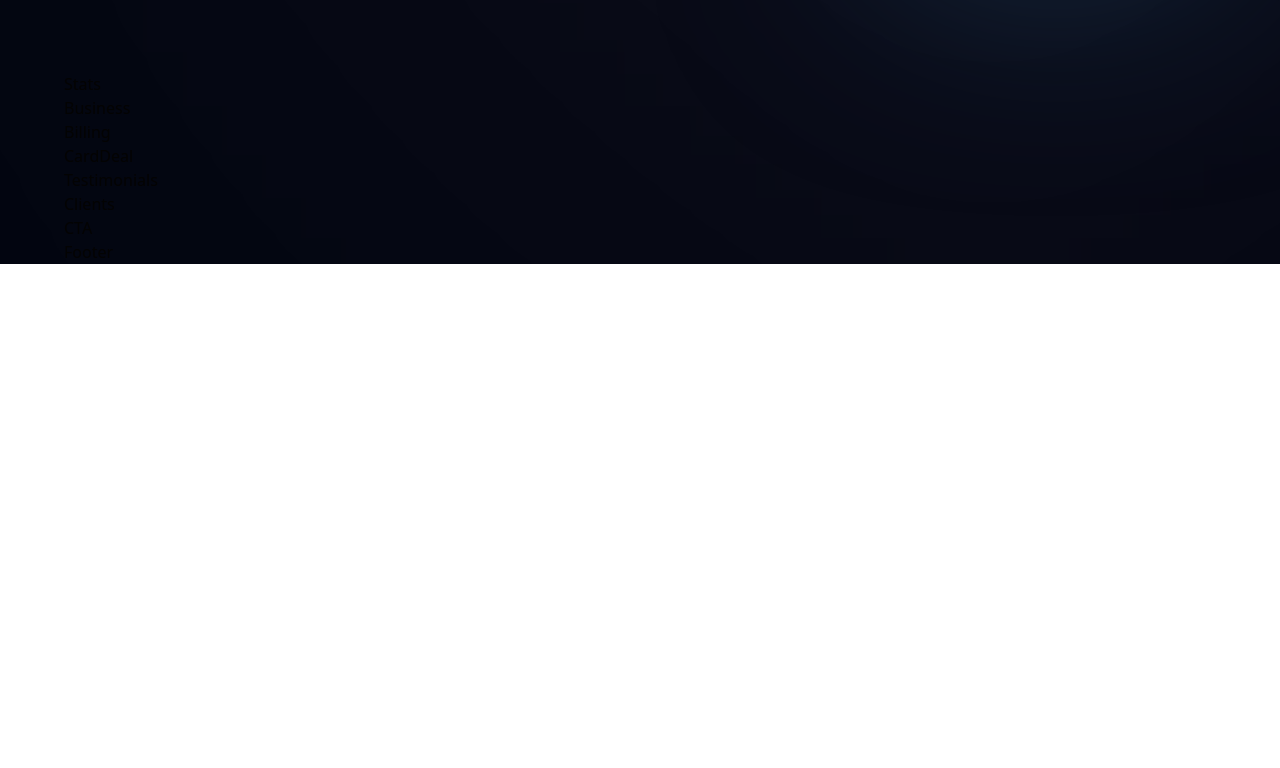
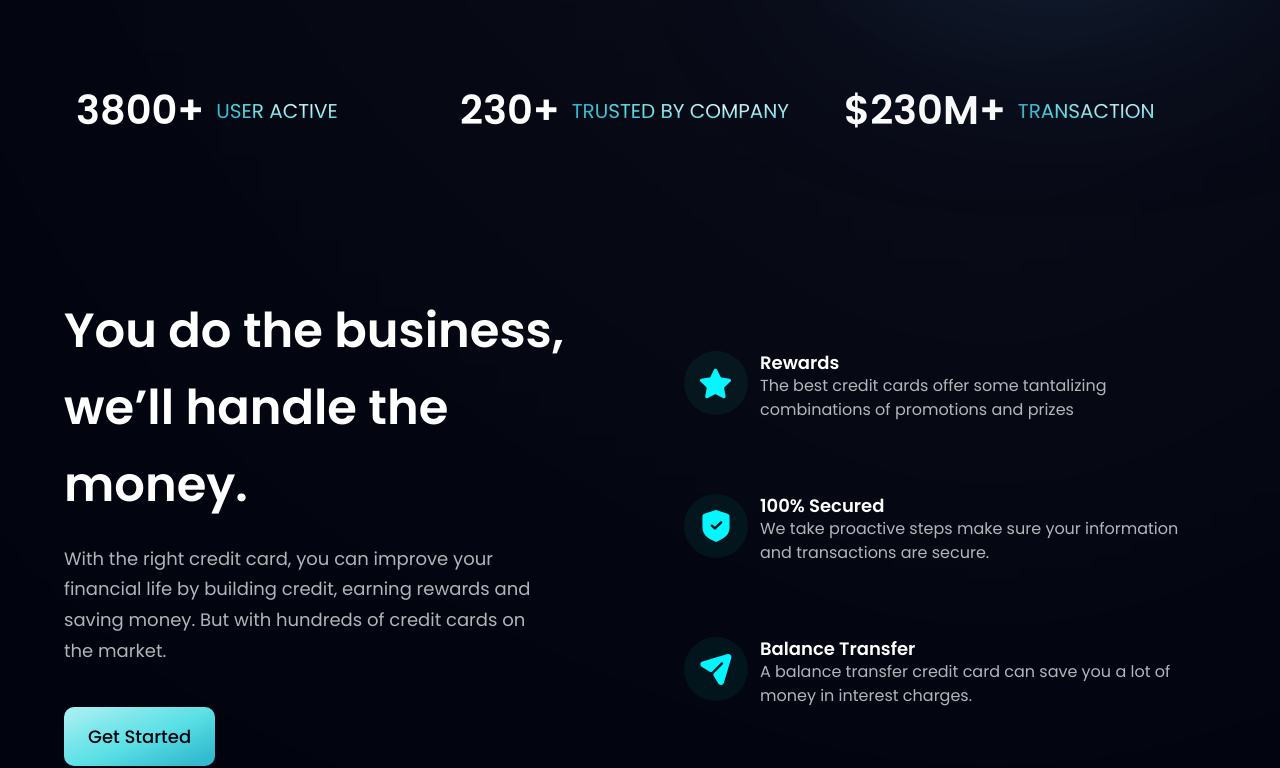
Before and after one commit to iyngraha/react-project, a React (Vite) app: page / in a window 1280 px wide. Shown: the part 716-1484 px from the top of the page. Before the commit the page ends 980 px from the top, so only its background shows below. Built offline with nearby package versions, Linux system fonts and the light colour scheme.

Commit message:
initial commit

```diff
--- a/src/components/Business.jsx
+++ b/src/components/Business.jsx
@@ -1,9 +1,43 @@
-import React from 'react'
+import { features } from "../constants";
+import styles, { layout } from "../style";
+import Button from "./Button";
+
+const FeatureCard = ({ icon, title, content, index }) => (
+  <div className={`flex flex-row p-6 rounded-[20px] ${index !== features.length - 1 ? "mb-6" : "mb-0"} feature-card`}>
+    <div className={`w-[64px] h-[64px] rounded-full ${styles.flexCenter} bg-dimBlue`}>
+      <img src={icon} alt="icon" className="w-[50%] h-[50%] object-contain" />
+    </div>
+    <div className="flex-1 flex flex-col ml-3">
+      <h4 className="font-poppins font-semibold text-white text-[18px] leading-[23px]">
+        {title}
+      </h4>
+      <p className="font-poppins font-normal text-dimWhite text-[16px] leading-[24px]">
+        {content}
+      </p>
+    </div>
+  </div>
+)
 
 const Business = () => {
   return (
-    <div>Business</div>
+    <section id="features" className={layout.section}>
+      <div className={layout.sectionInfo}>
+        <h2 className={styles.heading2}>
+        You do the business, <br className="sm:block hidden"/> we’ll handle the money.
+        </h2>
+        <p className={`${styles.paragraph} max-w-[470px] mt-5`}>
+        With the right credit card, you can improve your financial life by building credit, earning rewards and saving money. But with hundreds of credit cards on the market.
+        </p>
+        <Button styles="mt-10"/>
+      </div>
+
+      <div className={`${layout.sectionImg} flex-col`}>
+        {features.map((feature, index) => (
+          <FeatureCard key={feature.id} {...feature} index={index}/>
+        ))}
+      </div>
+    </section>
   )
 }
 
-export default Business
+export default Business;
--- a/src/components/Button.jsx
+++ b/src/components/Button.jsx
@@ -1,9 +1,11 @@
-import React from 'react'
+import React from 'react';
 
-const Button = () => {
+const Button = ({ styles }) => {
   return (
-    <div>Button</div>
+    <button type='button' className={`py-4 px-6 bg-blue-gradient font-poppins font-medium text-[18px] text-primary outline-none ${styles} rounded-[10px]`}>
+      Get Started
+    </button>
   )
 }
 
-export default Button
+export default Button;
--- a/src/components/Stats.jsx
+++ b/src/components/Stats.jsx
@@ -1,9 +1,16 @@
-import React from 'react'
+import { stats } from "../constants"
+import styles from "../style"
 
-const Stats = () => {
-  return (
-    <div>Stats</div>
-  )
-}
+const Stats = () =>(
+  <section className={`${styles.flexCenter} flex-row flex-wrap sm:mb-20 mb-6`}>
+    {stats.map((stat) => (
+      <div key={stat.id} className={`flex-1 flex justify-start items-center flex-row m-3`}>
+        <h4 className="font-poppins font-semibold xs:text-[40px] text-[30px] xs:leading-[53px] leading-[43px] text-white">{stat.value}</h4>
+        <p className="font-poppins font-normal xs:text-[20px] text-[15px] xs:leading-[26px] leading-[21px] text-gradient uppercase ml-3">{stat.title}</p>
+      </div>
+    ))}
+  </section>
+)
+
 
 export default Stats
```
